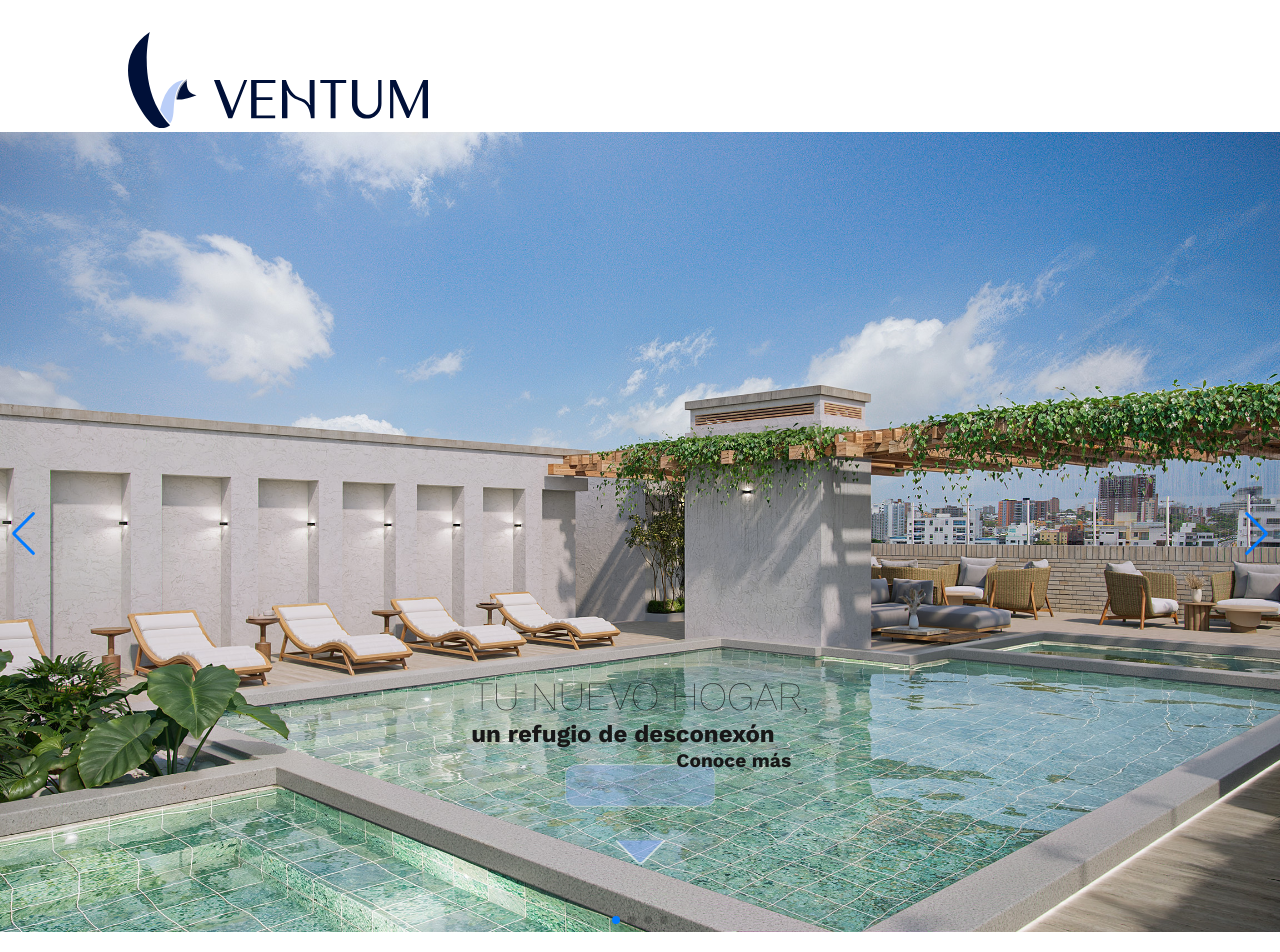
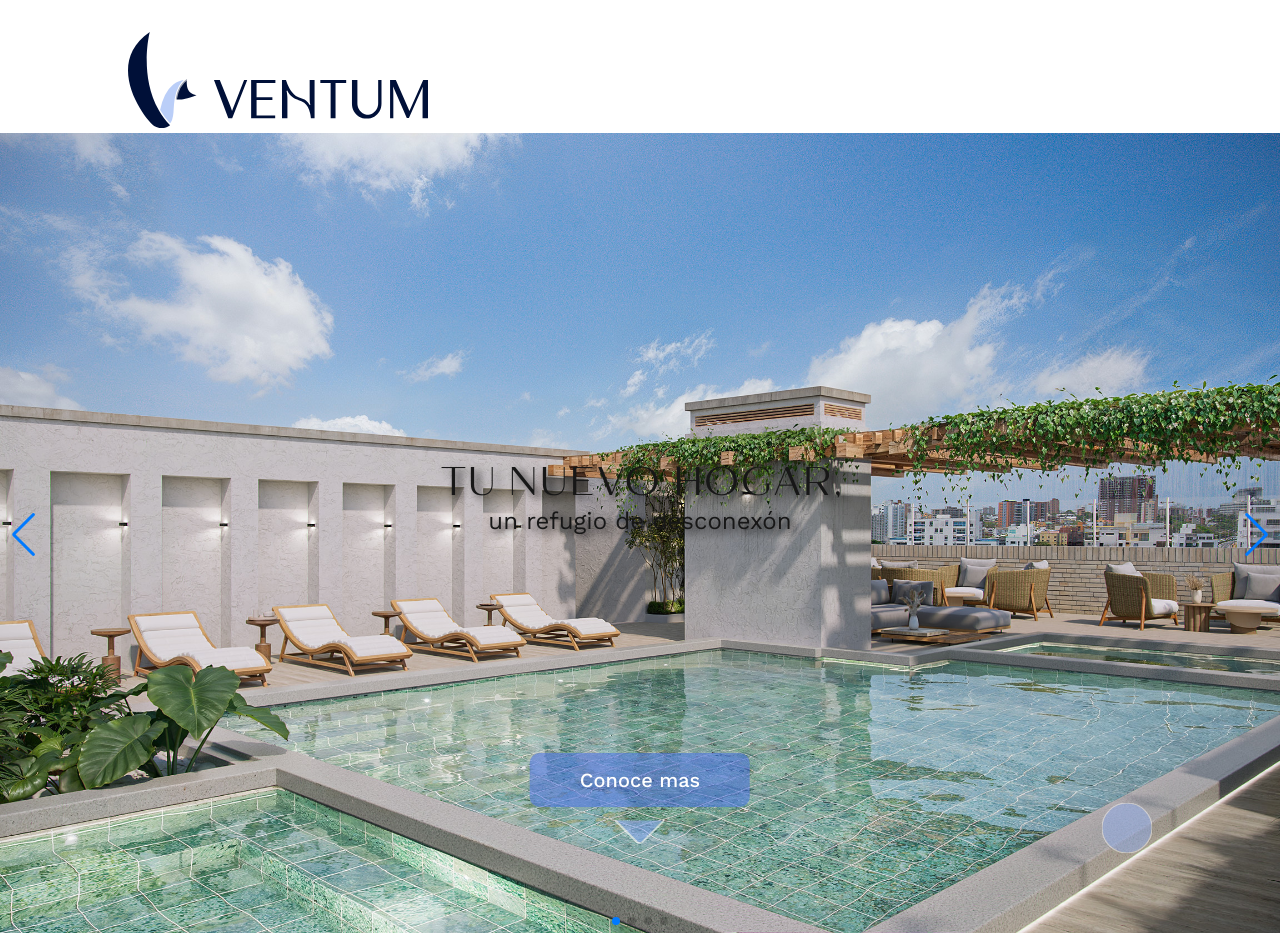
Before and after one commit to jpsegurac/ventum, a Next.js app: page / in a window 1280 px wide. Shown: the top 952 px of the page. Built offline with nearby package versions, Linux system fonts and the light colour scheme; grey boxes are pictures that could not be loaded.

Commit message:
[F] Adjust styles home carousel title : building

```diff
--- a/app/styles/HomeCarousel.module.scss
+++ b/app/styles/HomeCarousel.module.scss
@@ -17,10 +17,14 @@
 .carouselContent {
     position: absolute;
     z-index: 3;
-    max-width: 1170px;
-    top: 80%;
+    height: 50%;
+    bottom: 80px;
     left: 50%;
-    transform: translate(-50%, -50%);
+    display: flex;
+    flex-direction: column;
+    justify-content: space-between;
+    transform: translate(-50%,0);
+    text-align: center;
 }
 
 .arrow {
@@ -57,6 +61,22 @@
             align-items: center;
             flex-direction: column;
             text-align: center;
+            .headerCta{
+                background-color: rgba($color: #456eef, $alpha: 0.5);
+                display: inline-block;
+                padding: 17px 50px;
+                line-height: 1;
+                color: white;
+                text-align: center;
+                font-size: 20px;
+                font-weight: 500;
+                transition: all 0.3s ease-in-out;
+                border-radius: 10px;
+                cursor: pointer;
+                &:hover{
+                    background-color: rgba($color: #456eef, $alpha: 1.0);
+                }
+            }
         }
     }
 }
@@ -67,10 +87,12 @@
     &_title {
         font-size: 2.5rem;
         font-weight: 50;
+        text-shadow: 5px 4px 8px #020202ea;
     }
 
     &_subTitle {
         font-size: 1.5rem;
+        text-shadow: 5px 4px 8px #020202ea;
     }
 }
 
@@ -91,10 +113,10 @@
 
 .phone {
     &_container {
-        grid-column: 3;
-        grid-row: 3;
-        display: flex;
-        justify-content: flex-end;
+        position: absolute;
+        bottom: 80px;
+        right:10%;
+        z-index: 3;
     }
     &_background {
         width: 50px;
--- a/app/styles/globals.scss
+++ b/app/styles/globals.scss
@@ -72,7 +72,7 @@ $screen-xl-min: 1200px;
 
 @media (prefers-color-scheme: dark) {
   :root {
-    --background: #0a0a0a;
+    --background: #ffffff;
     --foreground: #ededed;
   }
 }
@@ -100,9 +100,13 @@ body {
 a {
   color: inherit;
   text-decoration: none;
+  font-size: 20px;
 }
-p, li, td, a, div, span, h1, h2, h3, h4, h5, h6 {
+p, li, td, a, div, span {
   font-family: $primary-font-family;
+}
+h1, h2, h3, h4, h5, h60 {
+  font-family: $secondary-font-family;
 }
 
 @media (prefers-color-scheme: dark) {
--- a/components/HomeCarousel/index.js
+++ b/components/HomeCarousel/index.js
@@ -18,19 +18,17 @@ const HomeCarousel = () => {
             <div className={styles.carouselContent}>
                 <div className={styles.carouselText}>
                     <h1 className={styles.carouselText_title} >TU NUEVO HOGAR,</h1>
-                    <h3 className={styles.carouselText_subTitle}>un refugio de desconexón</h3>
+                    <p className={styles.carouselText_subTitle}>un refugio de desconexón</p>
                 </div>
                 <div className={styles.arrow_bottom_container}>
-                    <div className={styles.knowMore}>
-                        <KnowMoreButton className={styles.knowMore_logo}/>
-                        <h3 className={styles.knowMore_text}>Conoce más</h3>
-                    </div>
+
+                    <a className={styles.headerCta}>Conoce mas</a>
                     <ActionArrow className={styles.arrow_bottom}/>
                 </div>
+            </div>
                 <div className={styles.phone_container}>
-                    {/* <PhoneBackground className={styles.phone_background}/> */}
+                    <PhoneBackground className={styles.phone_background}/>
                 </div>
-            </div>
         </section>
     );
 };
```
